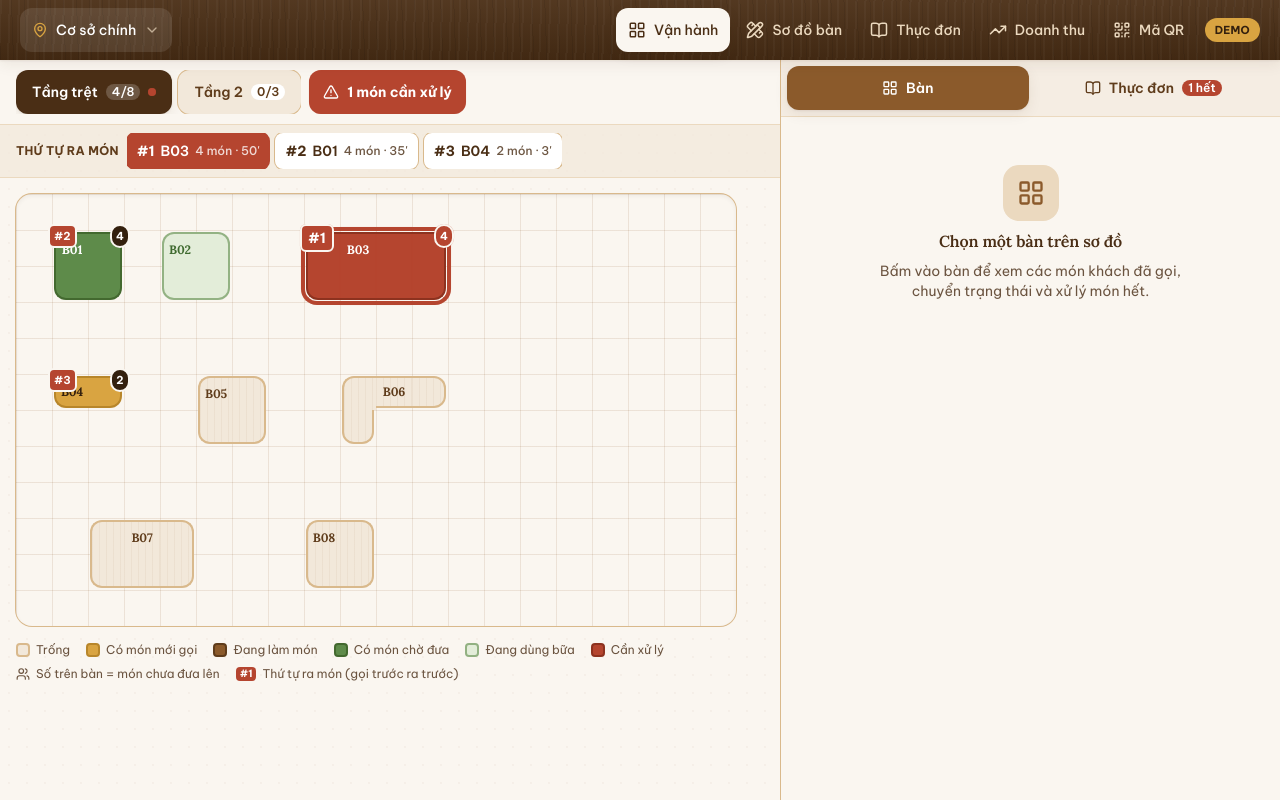
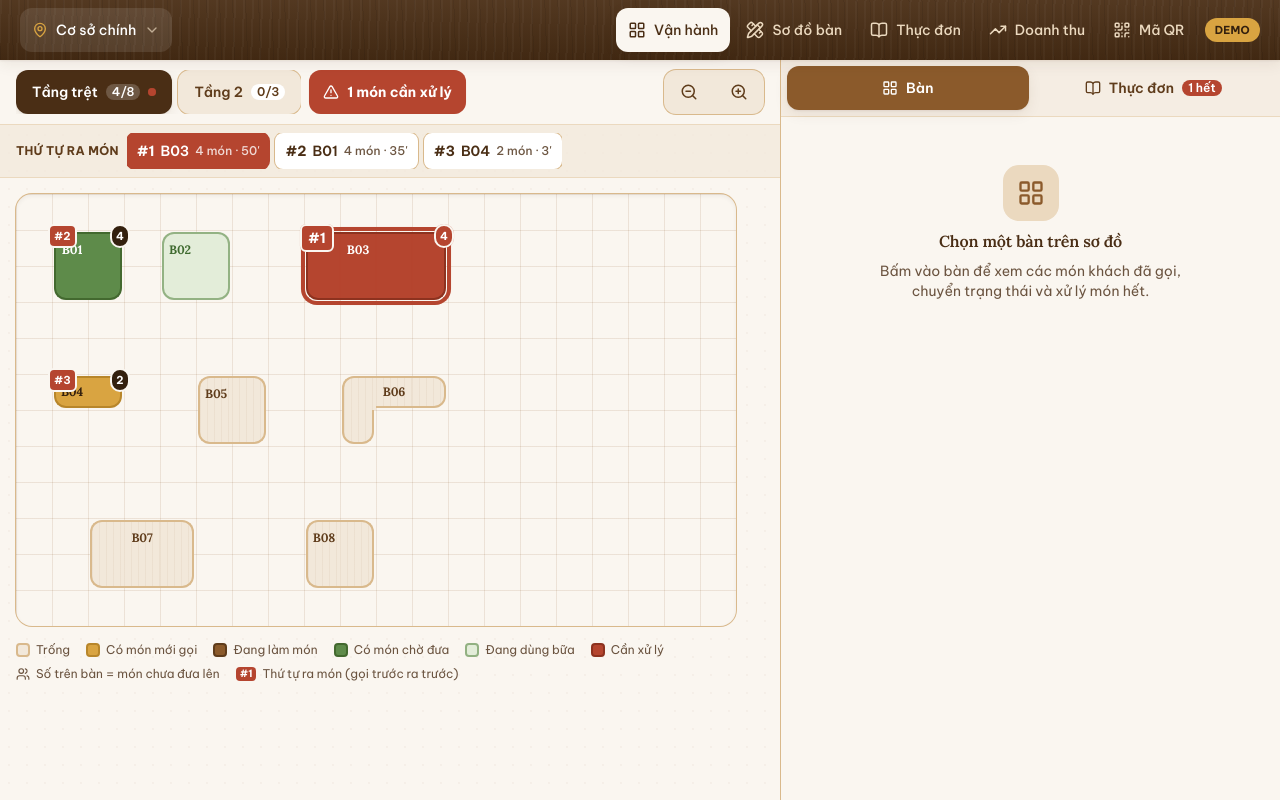
Before and after one commit to giang20041812/banhangdemo, a Next.js app: page /van-hanh in a window 1280 px wide. Built offline with nearby package versions, Linux system fonts and the light colour scheme.

Commit message:
Thêm nút kính lúp +/- phóng to thu nhỏ ở trang vận hành
Co-Authored-By: Claude Sonnet 5.5 <noreply@anthropic.com>

```diff
--- a/app/(staff)/van-hanh/page.tsx
+++ b/app/(staff)/van-hanh/page.tsx
@@ -2,7 +2,7 @@
 
 import { useCallback, useEffect, useMemo, useRef, useState } from 'react'
 import Link from 'next/link'
-import { AlertTriangle, BookOpen, LayoutGrid, PencilRuler, Users } from 'lucide-react'
+import { AlertTriangle, BookOpen, LayoutGrid, PencilRuler, Users, ZoomIn, ZoomOut } from 'lucide-react'
 import clsx from 'clsx'
 import { useApp } from '@/components/AppProvider'
 import { FloorGrid } from '@/components/floor/FloorGrid'
@@ -143,6 +143,10 @@ export default function OperationsPage() {
           )}
 
           <div className="ml-auto flex items-center gap-2">
+            <div className="flex items-center rounded-xl bg-cream ring-1 ring-wood-200">
+              <Button variant="ghost" onClick={() => pinch(1 / 1.25)} aria-label="Thu nhỏ"><ZoomOut className="size-[18px]" /></Button>
+              <Button variant="ghost" onClick={() => pinch(1.25)} aria-label="Phóng to"><ZoomIn className="size-[18px]" /></Button>
+            </div>
             <Button variant={tab === 'menu' && drawer ? 'primary' : 'secondary'} className="xl:hidden" onClick={() => { setTab('menu'); setDrawer(true) }}>
               <BookOpen className="size-4" /> Thực đơn {outItems > 0 && <span className="rounded-full bg-brick px-1.5 text-xs text-white">{outItems}</span>}
             </Button>
```
